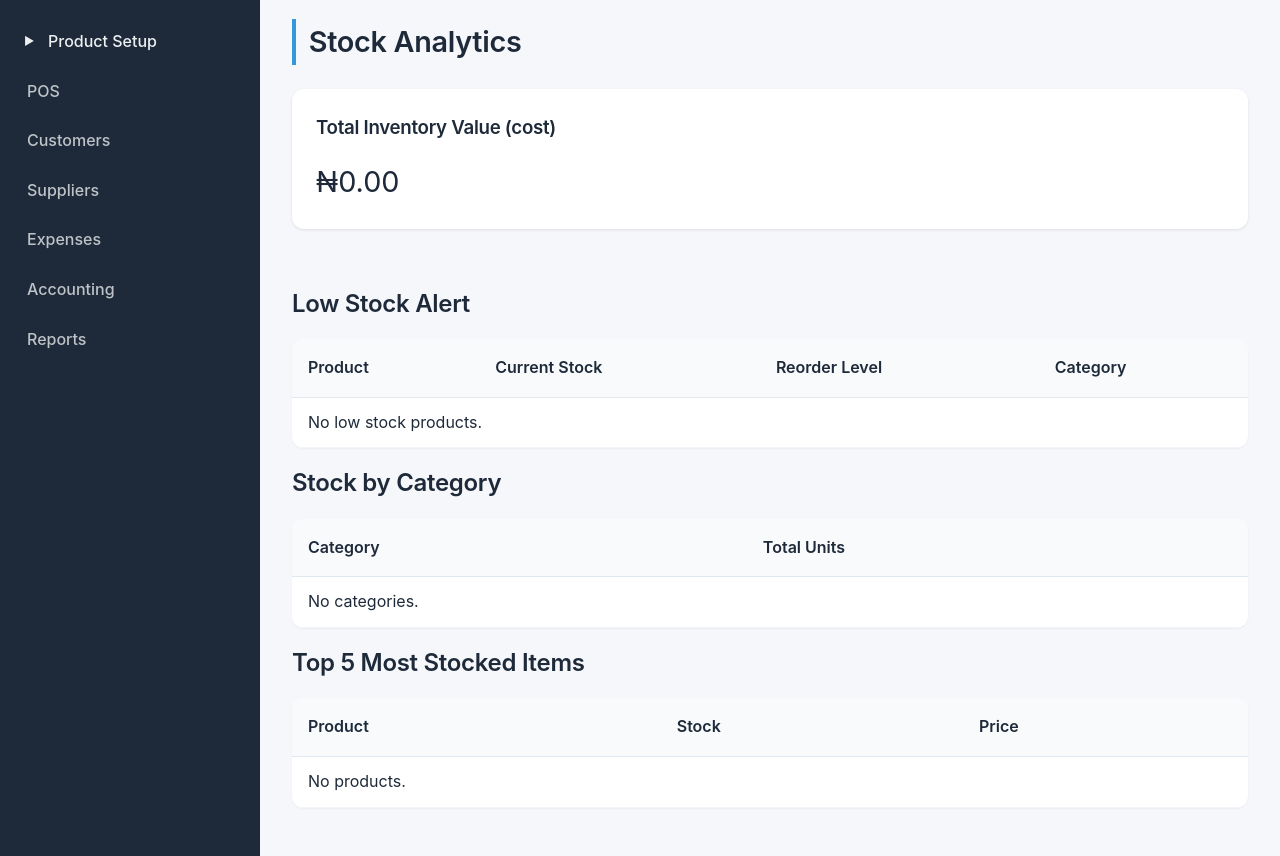
After one commit to Nizor/retailerp, a Django app: page /inventory/stocks/ in a window 1280 px wide. The commit adds this page. Shown: the part 136-992 px from the top of the page. Run offline with Django 5.2, Linux system fonts and the light colour scheme; data that the repository does not hold is empty.

Commit message:
updated css and inventory app

```diff
--- a/inventory/urls.py
+++ b/inventory/urls.py
@@ -6,4 +6,5 @@ urlpatterns = [
     path('products/', views.ProductListView.as_view(), name='product_list'),
     path('products/add/', views.ProductCreateView.as_view(), name='product_add'),
     path('products/<int:pk>/edit/', views.ProductUpdateView.as_view(), name='product_edit'),
+    path('stocks/', views.StockAnalyticsView.as_view(), name='stock_analytics'),
 ]
--- a/inventory/views.py
+++ b/inventory/views.py
@@ -1,8 +1,10 @@
-from django.views.generic import ListView, CreateView, UpdateView
+from django.views.generic import ListView, CreateView, UpdateView, TemplateView
 from django.urls import reverse_lazy
-from .models import Product
+from .models import Product, Category
 from .forms import ProductForm
 from users.mixins import ManagerRequiredMixin
+from django.db.models import Sum, F, FloatField
+
 
 class ProductListView(ListView):
     model = Product
@@ -22,3 +24,27 @@ class ProductUpdateView(UpdateView):
     form_class = ProductForm
     template_name = 'inventory/product_form.html'
     success_url = reverse_lazy('inventory:product_list')
+
+class StockAnalyticsView(TemplateView):
+    template_name = 'inventory/stock_analytics.html'
+
+    def get_context_data(self, **kwargs):
+        context = super().get_context_data(**kwargs)
+        # Total stock value (cost basis)
+        total_value = Product.objects.aggregate(total=Sum(F('stock') * F('cost')))['total'] or 0
+        context['total_stock_value'] = total_value
+
+        # Low stock products (stock <= reorder_level)
+        low_stock = Product.objects.filter(stock__lte=F('reorder_level')).select_related('category')
+        context['low_stock_products'] = low_stock
+
+        # Stock by category (count of products and total stock)
+        categories = Category.objects.annotate(
+            product_count=Sum('products__stock', default=0)
+        ).values('name', 'product_count')
+        context['categories'] = categories
+
+        # Top 5 most stocked products
+        top_stocked = Product.objects.order_by('-stock')[:5]
+        context['top_stocked'] = top_stocked
+        return context
--- a/static/css/style.css
+++ b/static/css/style.css
@@ -319,3 +319,53 @@ button.danger:hover, a.danger:hover {
         margin-right: 1rem;
     }
 }
+/* Sidebar nested group */
+.nav-group {
+    margin: 0;
+}
+
+.nav-group-title {
+    padding: 0.75rem 1.5rem;
+    font-weight: 600;
+    color: #ecf0f1;
+    cursor: default;
+    border-left: 3px solid transparent;
+    letter-spacing: 0.3px;
+}
+
+.nav-group-items {
+    margin-left: 1rem;
+}
+
+.nav-group-items a {
+    display: block;
+    padding: 0.6rem 1rem 0.6rem 2rem;
+    font-size: 0.9rem;
+}
+
+.nav-group-header {
+    display: flex;
+    align-items: center;
+    gap: 0.5rem;
+    padding: 0.75rem 1.5rem;
+    cursor: pointer;
+    color: #ecf0f1;
+    font-weight: 500;
+    transition: background 0.2s;
+}
+
+.nav-group-header:hover {
+    background: #2c3e50;
+}
+
+/* Arrow indicator */
+.arrow {
+    font-size: 0.7rem;
+    display: inline-block;
+    width: 16px;
+}
+
+/* Sub‑items container */
+.nav-group-items {
+    margin-left: 2rem;   /* indent */
+}
--- a/templates/base.html
+++ b/templates/base.html
@@ -1,11 +1,34 @@
+{% load static %}
 <!DOCTYPE html>
 <html lang="en">
 <head>
     <meta charset="UTF-8">
     <meta name="viewport" content="width=device-width, initial-scale=1.0">
     <title>{% block title %}Retail ERP{% endblock %}</title>
-    <link rel="stylesheet" href="/static/css/style.css">
+    <link rel="stylesheet" href="{% static 'css/style.css' %}">
 </head>
+
+<script>
+    document.addEventListener('DOMContentLoaded', function() {
+        const toggleBtn = document.getElementById('productSetupToggle');
+        const itemsDiv = document.getElementById('productSetupItems');
+        const arrow = toggleBtn.querySelector('.arrow');
+
+        if (toggleBtn && itemsDiv) {
+            toggleBtn.addEventListener('click', function() {
+                const isVisible = itemsDiv.style.display !== 'none';
+                if (isVisible) {
+                    itemsDiv.style.display = 'none';
+                    arrow.textContent = '▶';
+                } else {
+                    itemsDiv.style.display = 'block';
+                    arrow.textContent = '▼';
+                }
+            });
+        }
+    });
+</script>
+
 <body>
     <div class="app">
         {% include "includes/sidebar.html" %}
--- a/templates/includes/sidebar.html
+++ b/templates/includes/sidebar.html
@@ -2,11 +2,19 @@
     <div class="logo">Retail ERP</div>
     <nav>
         <a href="{% url 'dashboard' %}">Dashboard</a>
-        <a href="{% url 'inventory:product_list' %}">Products</a>
+        <div class="nav-group">
+            <div class="nav-group-header" id="productSetupToggle">
+                <span class="arrow">▶</span> <span>Product Setup</span>
+            </div>
+            <div class="nav-group-items" id="productSetupItems" style="display: none;">
+                <a href="{% url 'inventory:product_list' %}">Products</a>
+                <a href="{% url 'purchases:list' %}">Purchases</a>
+                <a href="{% url 'inventory:stock_analytics' %}">Stocks</a>
+            </div>
+        </div>
         <a href="{% url 'sales:pos' %}">POS</a>
         <a href="{% url 'customers:list' %}">Customers</a>
         <a href="{% url 'suppliers:list' %}">Suppliers</a>
-        <a href="{% url 'purchases:list' %}">Purchases</a>
         <a href="{% url 'expenses:list' %}">Expenses</a>
         <a href="{% url 'accounting:ledger' %}">Accounting</a>
         <a href="{% url 'reports:index' %}">Reports</a>
--- /dev/null
+++ b/templates/inventory/stock_analytics.html
@@ -0,0 +1,52 @@
+{% extends "base.html" %}
+{% block content %}
+<h1>Stock Analytics</h1>
+
+<div style="display: flex; gap: 1.5rem; margin-bottom: 2rem; flex-wrap: wrap;">
+    <div class="card" style="flex:1;">
+        <h3>Total Inventory Value (cost)</h3>
+        <p style="font-size: 1.8rem;">&#8358;{{ total_stock_value|floatformat:2 }}</p>
+    </div>
+</div>
+
+<h2>Low Stock Alert</h2>
+<table>
+    <thead><tr><th>Product</th><th>Current Stock</th><th>Reorder Level</th><th>Category</th></tr></thead>
+    <tbody>
+        {% for product in low_stock_products %}
+        <tr>
+            <td>{{ product.name }}</td>
+            <td>{{ product.stock }}</td>
+            <td>{{ product.reorder_level }}</td>
+            <td>{{ product.category.name }}</td>
+        </tr>
+        {% empty %}
+        <tr><td colspan="4">No low stock products.</td></tr>
+        {% endfor %}
+    </tbody>
+</table>
+
+<h2>Stock by Category</h2>
+<table>
+    <thead><tr><th>Category</th><th>Total Units</th></tr></thead>
+    <tbody>
+        {% for cat in categories %}
+        <tr><td>{{ cat.name }}</td><td>{{ cat.product_count }}</td></tr>
+        {% empty %}
+        <tr><td colspan="2">No categories.</td></tr>
+        {% endfor %}
+    </tbody>
+</table>
+
+<h2>Top 5 Most Stocked Items</h2>
+<table>
+    <thead><tr><th>Product</th><th>Stock</th><th>Price</th></tr></thead>
+    <tbody>
+        {% for product in top_stocked %}
+        <tr><td>{{ product.name }}</td><td>{{ product.stock }}</td><td>{{ product.price }}</td></tr>
+        {% empty %}
+        <tr><td colspan="3">No products.</td></tr>
+        {% endfor %}
+    </tbody>
+</table>
+{% endblock %}
```
